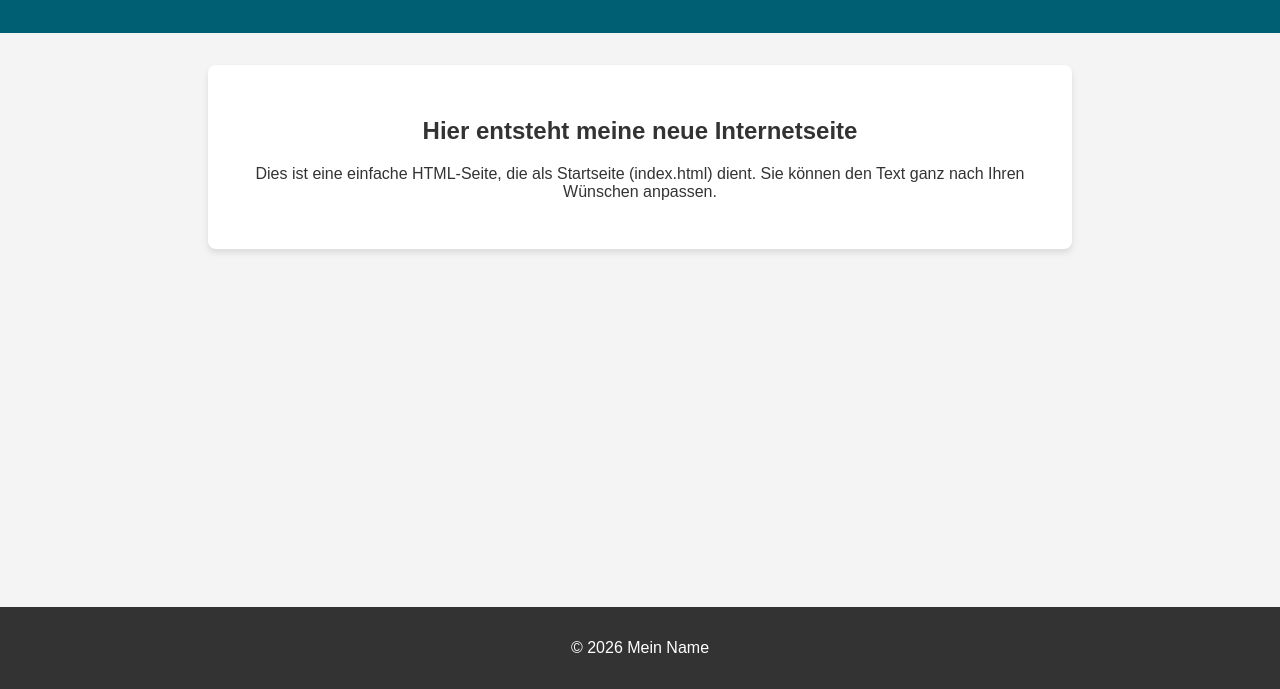
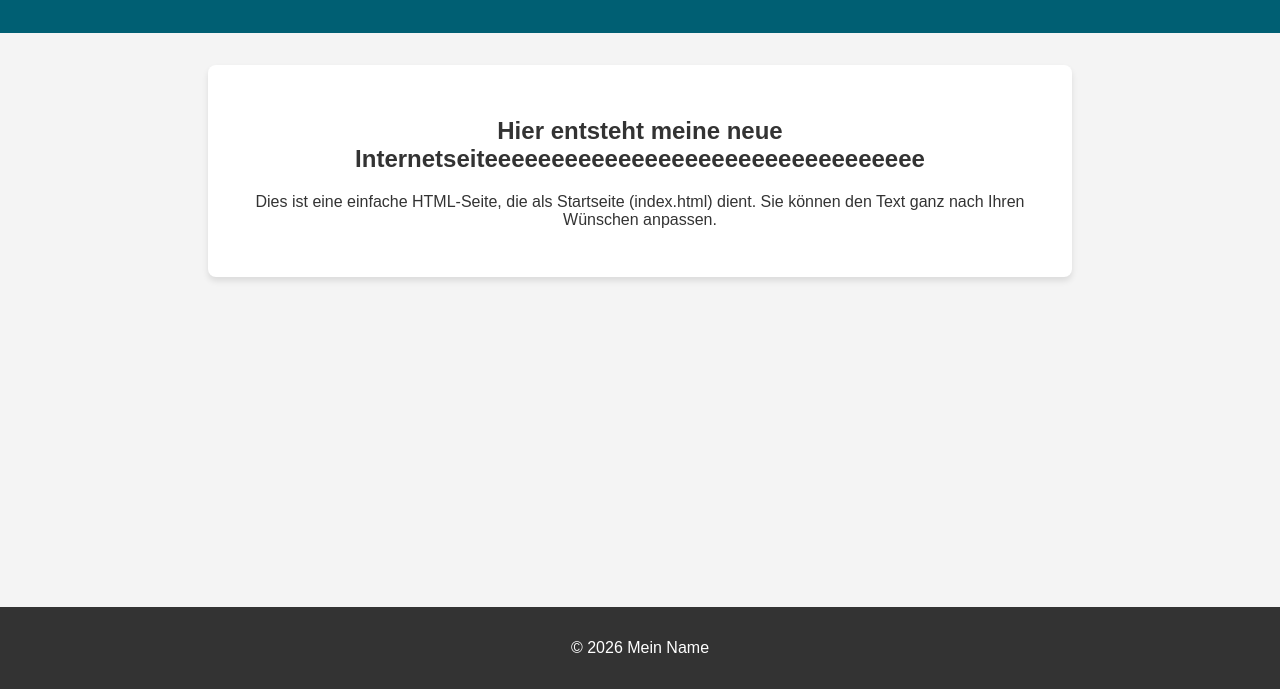
Before and after one commit to severinkuehnert82/kalender, a plain HTML site: page index.html in a window 1280 px wide. Shown: the part 111-800 px from the top of the page. Drawn offline with Linux system fonts and the light colour scheme.

Commit message:
index bearbeitet

```diff
--- a/index.html
+++ b/index.html
@@ -45,7 +45,7 @@
     </header>
 
     <main>
-        <h2>Hier entsteht meine neue Internetseite</h2>
+        <h2>Hier entsteht meine neue Internetseiteeeeeeeeeeeeeeeeeeeeeeeeeeeeeeeee</h2>
         <p>Dies ist eine einfache HTML-Seite, die als Startseite (index.html) dient. Sie können den Text ganz nach Ihren Wünschen anpassen.</p>
     </main>
 
```
